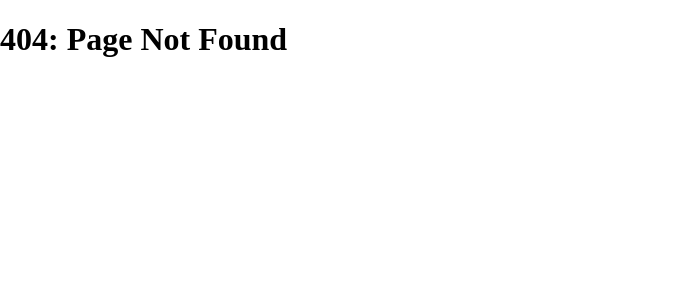
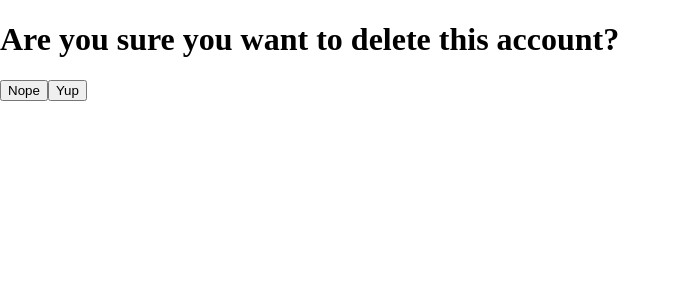
Before and after one commit to dauletalzhanov/foodie, a React (Vite) app in the folder react/: page /delete/profile in a window 1280 px wide. Before the commit this address had no page. Shown: the top 300 px of the page, without its empty margins (0-681 px from the left). Built offline with nearby package versions, Linux system fonts and the light colour scheme.

Commit message:
delete profile

```diff
--- a/react/src/App.jsx
+++ b/react/src/App.jsx
@@ -14,6 +14,7 @@ import Signout from './Pages/Signout';
 import Signup from './Pages/Signup';
 import Profile from './Pages/Profile';
 import Settings from './Pages/Settings';
+import DeleteProfile from './Pages/DeleteProfile';
 
 // Router
 import {
@@ -71,6 +72,10 @@ const router = createBrowserRouter([
   {
     path: "/settings",
     element: <Settings />
+  },
+  {
+    path: "/delete/profile",
+    element: <DeleteProfile />
   }
 ])
 
--- /dev/null
+++ b/react/src/Pages/DeleteProfile.jsx
@@ -0,0 +1,53 @@
+import { useEffect, useState } from "react"
+import { useCookies } from "react-cookie"
+import { Helmet } from "react-helmet"
+import { useNavigate } from "react-router-dom"
+
+export default function DeleteProfile(){
+	const navigate = useNavigate()
+	const [cookies, setCookie] = useCookies(['identifier']);
+
+	async function goBack( event ){
+		navigate(`/profile/`)
+	}
+
+	async function deleteAccount( event ) {
+		const res = await fetch(`http://localhost:3000/customer/delete/profile`, {
+			method: "DELETE",
+			body: JSON.stringify({
+				title: "profile section",
+				id: cookies["identifier"]
+			}),
+			headers: {
+				'Content-type': 'application/json; charset=UTF-8',
+			}
+		})
+		.then(response => {
+			if(!response.ok)
+				throw new Error("Error")
+			else
+				return response.json()
+		})
+
+
+
+	}
+
+	return(<>
+		<div>
+			<h1>Are you sure you want to delete this account?</h1>
+
+			<div>
+				<button onClick={goBack}>Nope</button>
+				<button onClick={deleteAccount} >Yup</button>
+			</div>
+		</div>
+
+		<Helmet>
+			<title>Delete Profile</title>
+			<meta name="description" content="" />
+			<meta name="keywords" content="" />
+		</Helmet>
+
+	</>)
+}
--- a/react/src/Pages/Profile.jsx
+++ b/react/src/Pages/Profile.jsx
@@ -34,7 +34,11 @@ export default function Profile(){
 	return(<>
 		<h1> { id } </h1>
 		<div>
-			<Link to="/settings/">Settings</Link>
+			<Link to="/settings/"> Setting </Link>
+		</div>
+
+		<div>
+			<Link to="/delete/profile"> Delete </Link>
 		</div>
 
 		<Helmet>
```
Also changed, not shown: 1 other file (tests, documents, lock files or other folders).
